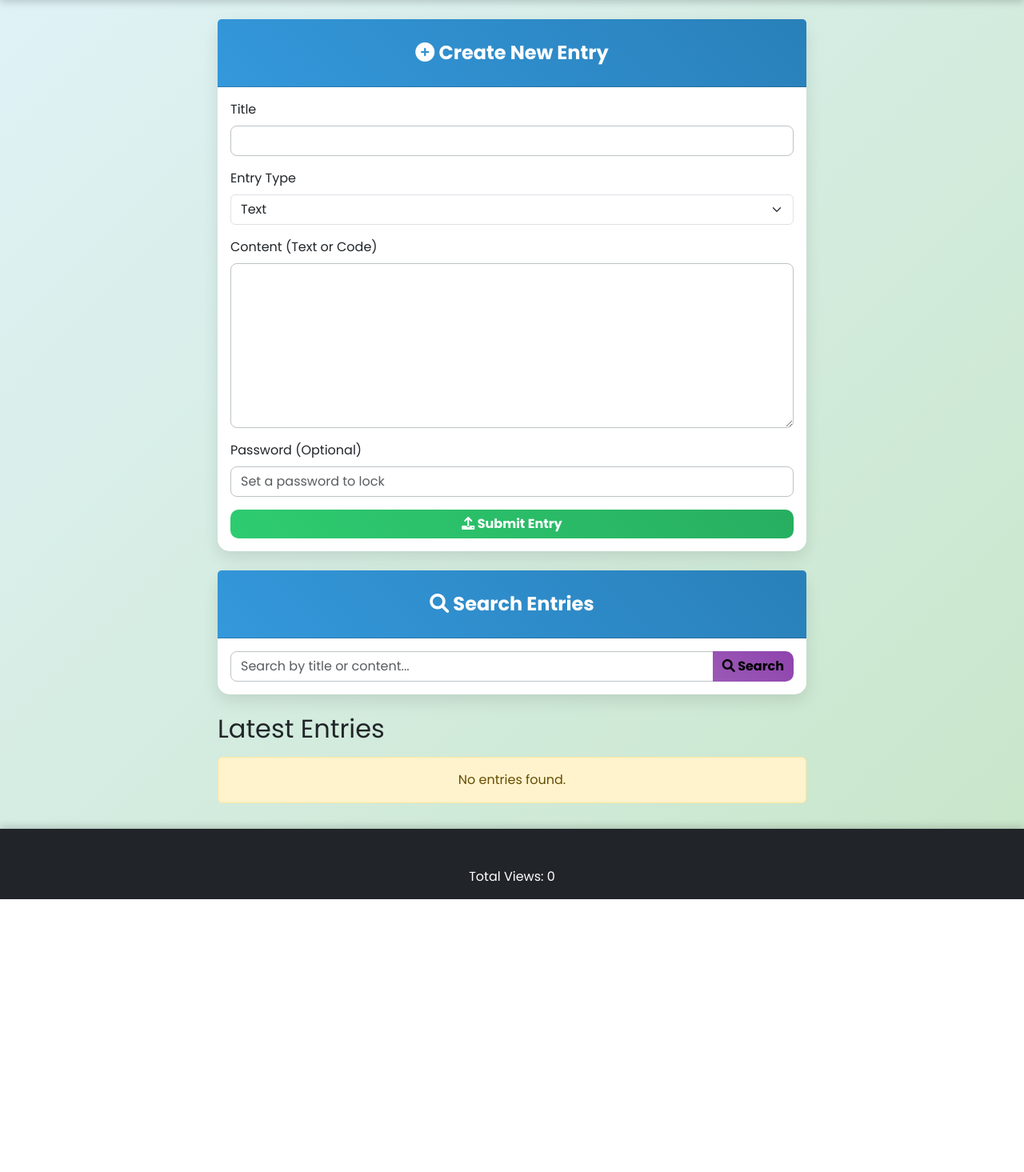
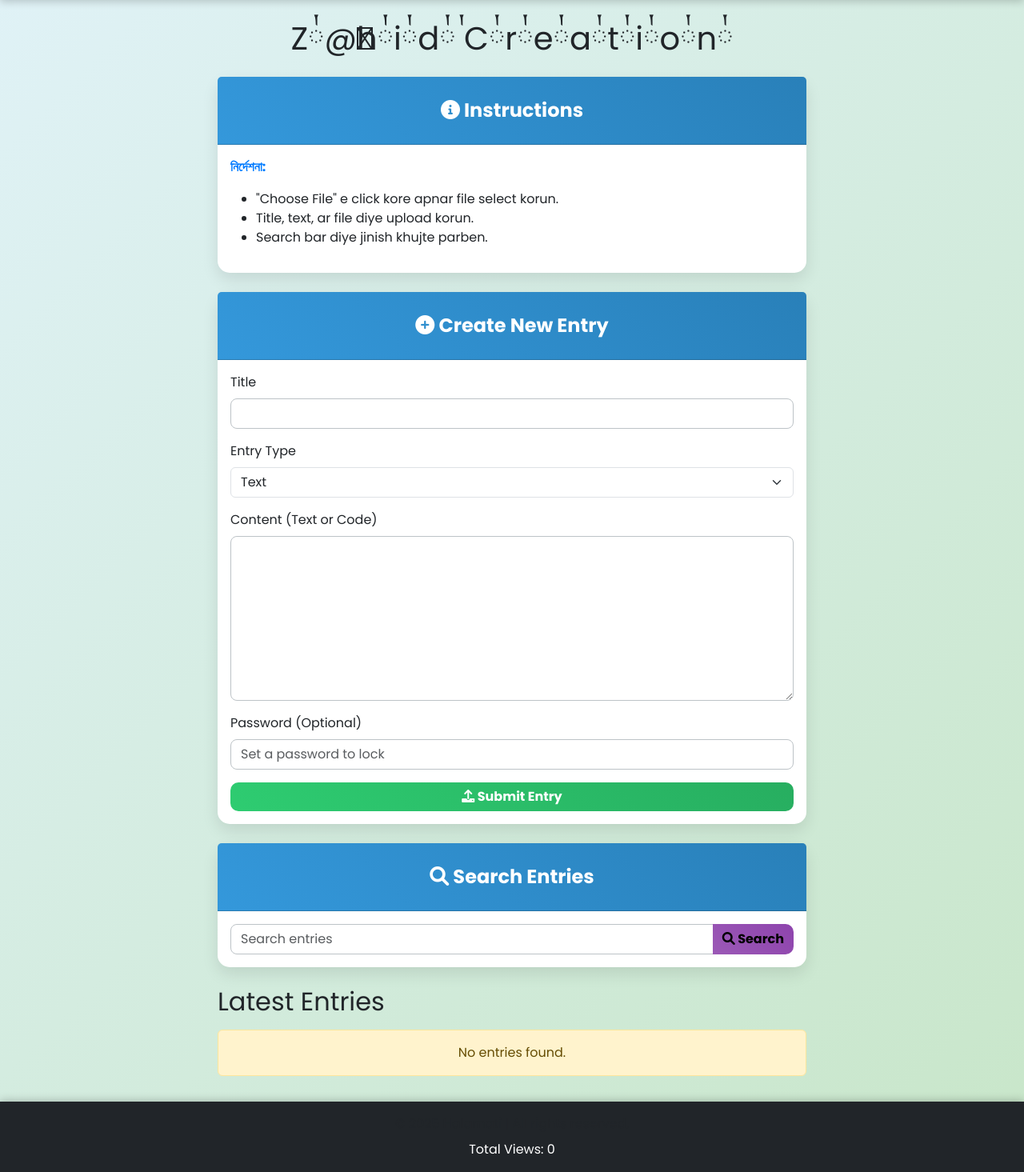
Before and after one commit to zahidhasantonmoy/halarnati, a PHP site: page / in a window 1280 px wide. Shown: the part 56-1521 px from the top of the page at 80% size. Before the commit the page ends 1180 px from the top, so only its background shows below. Run offline with PHP 8.4, Linux system fonts and the light colour scheme; data that the repository does not hold is empty; some libraries are stand-ins or nearby versions.

Commit message:
Incorporated user's customized text content into index.php and entry.php.

```diff
--- a/htdocs/index.php
+++ b/htdocs/index.php
@@ -73,6 +73,23 @@ include 'header.php';
             <div class="alert alert-info text-center"><?= $notification ?></div>
         <?php endif; ?>
 
+        <h1 class="text-center mb-4">Z྇@྇h྇i྇d྇ ྇C྇r྇e྇a྇t྇i྇o྇n྇</h1>
+
+        <!-- Instructions Card -->
+        <div class="card mb-4">
+            <div class="card-header">
+                <i class="fas fa-info-circle"></i> Instructions
+            </div>
+            <div class="card-body">
+                <p style="color: #007bff; font-weight: bold;">নির্দেশনা:</p>
+                <ul>
+                    <li>"Choose File" e click kore apnar file select korun.</li>
+                    <li>Title, text, ar file diye upload korun.</li>
+                    <li>Search bar diye jinish khujte parben.</li>
+                </ul>
+            </div>
+        </div>
+
         <div class="card mb-4">
             <div class="card-header">
                 <i class="fas fa-plus-circle"></i> Create New Entry
@@ -129,7 +146,7 @@ include 'header.php';
             <div class="card-body">
                 <form action="" method="get">
                     <div class="input-group">
-                        <input type="text" name="search_query" class="form-control" placeholder="Search by title or content..." value="<?= htmlspecialchars($_GET['search_query'] ?? '') ?>">
+                        <input type="text" name="search_query" class="form-control" placeholder="Search entries" value="<?= htmlspecialchars($_GET['search_query'] ?? '') ?>">
                         <button type="submit" class="btn btn-info"><i class="fas fa-search"></i> Search</button>
                     </div>
                 </form>
```
Also changed, not shown: htdocs/entry.php (+8 -0 lines), htdocs/php.ini (added, +17 -0 lines).
